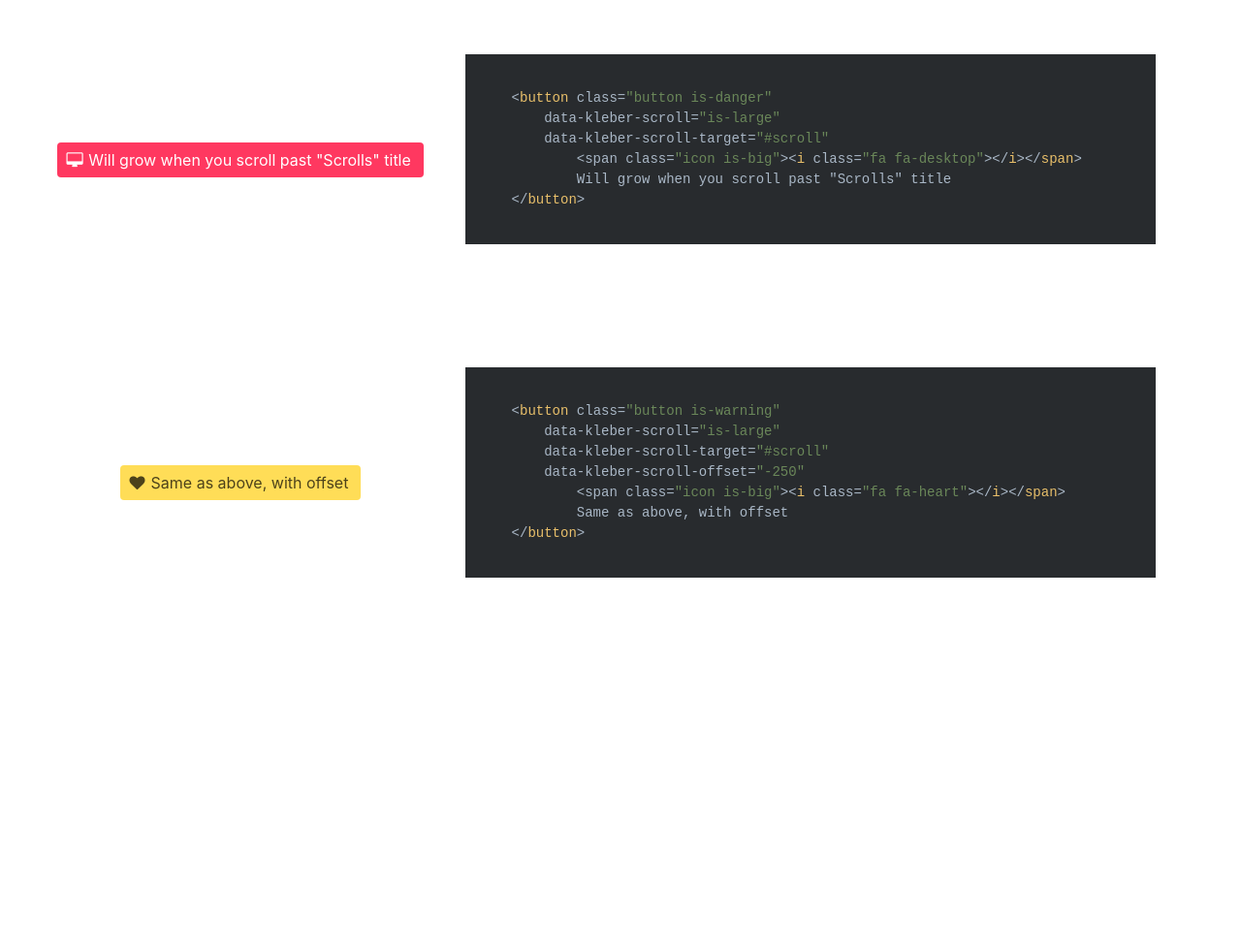
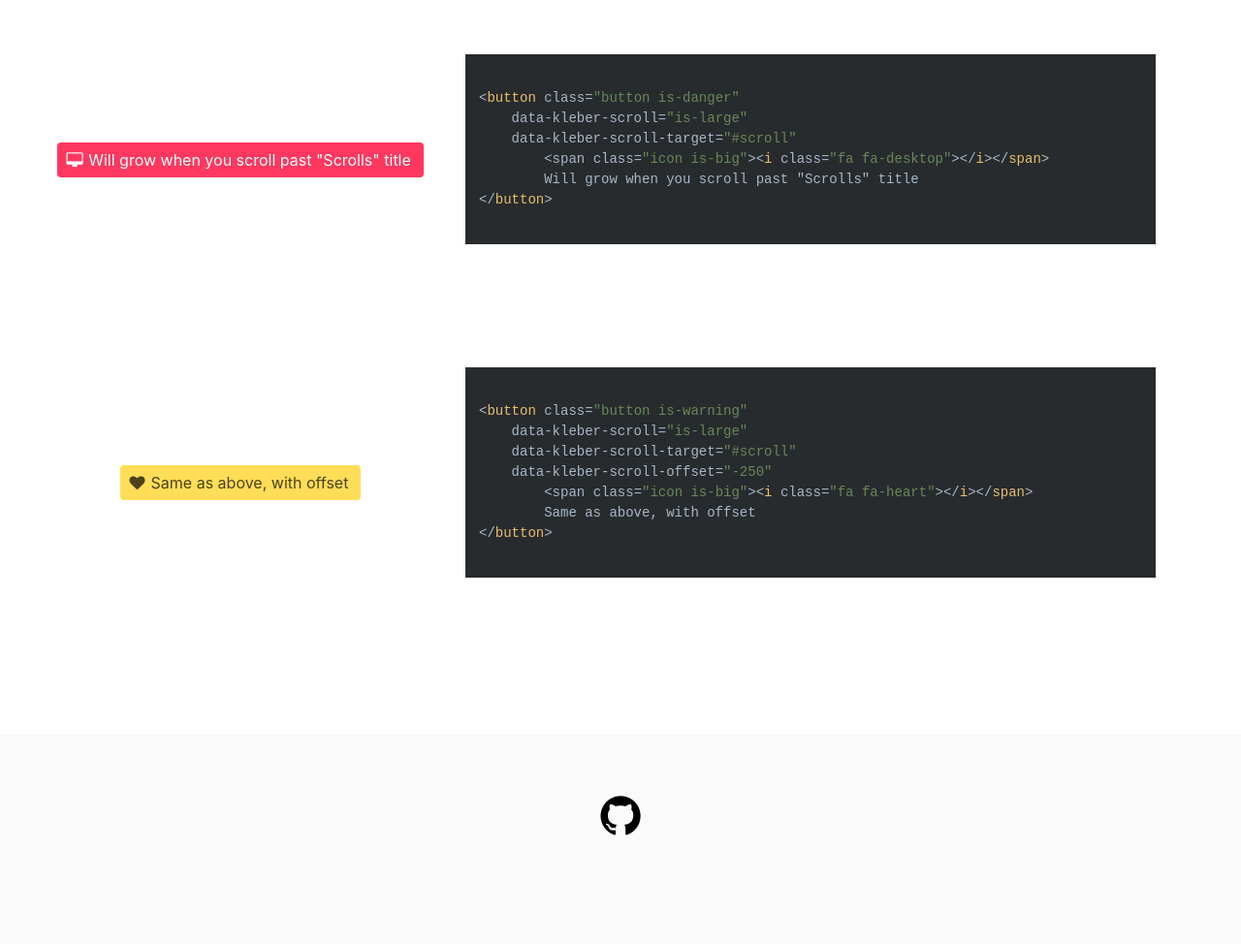
Before and after one commit to atomicptr/kleber, a website built with webpack: page index.html in a window 1280 px wide. Shown: the part 1279-2253 px from the top of the page at 97% size. Before the commit the page ends 1949 px from the top, so only its background shows below. Built offline with nearby package versions, Linux system fonts and the light colour scheme.

Commit message:
add more stuff to example page

```diff
--- a/index.html
+++ b/index.html
@@ -21,6 +21,11 @@
     .centerbox pre {
         width: 100%;
         background: transparent;
+    }
+
+    .github {
+        font-size: 48px;
+        color: black;
     }
 </style>
 
@@ -156,6 +161,16 @@
     </div>
 </section>
 
+<footer class="footer" style="margin-top: 100px;">
+    <div class="container">
+        <div class="content has-text-centered">
+            <p>
+                <a href="https://github.com/atomicptr/kleber" class="github" target="_blank"><span class="icon is-large"><i class="fa fa-github"></i></span></a>
+            </p>
+        </div>
+    </div>
+</footer>
+
 <script src="dist/kleber.min.js"></script>
 <script src="https://cdnjs.cloudflare.com/ajax/libs/highlight.js/9.12.0/highlight.min.js"></script>
 <script>hljs.initHighlightingOnLoad();</script>
```
Lines whose indentation alone changed are shown as unchanged.
